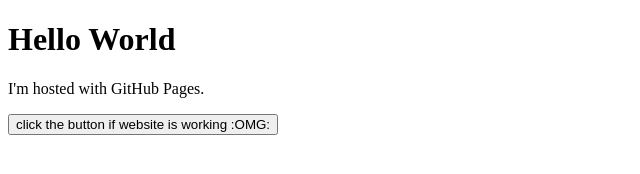
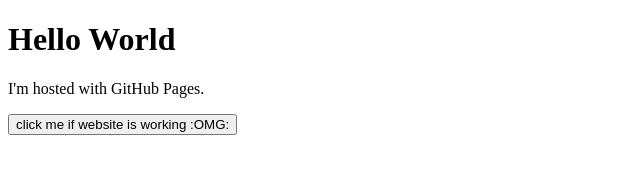
Before and after one commit to imzeme/imzeme.github.io, a plain HTML site: page index.html in a window 1280 px wide. Shown: the whole page, without its empty margins (0-640 px from the left). Drawn offline with Linux system fonts and the light colour scheme.

Commit message:
Update index.html

```diff
--- a/index.html
+++ b/index.html
@@ -3,6 +3,6 @@
 <body>
 <h1>Hello World</h1>
 <p>I'm hosted with GitHub Pages.</p>
-<button>click the button if website is working :OMG:</button>
+<button>click me if website is working :OMG:</button>
 </body>
 </html>
```
